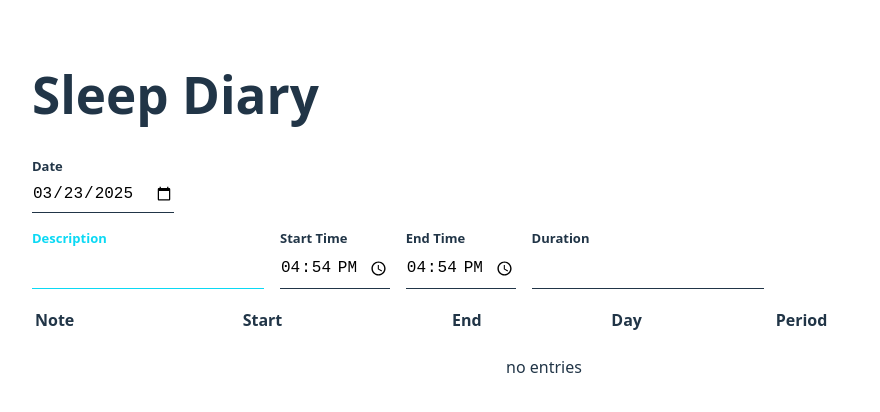
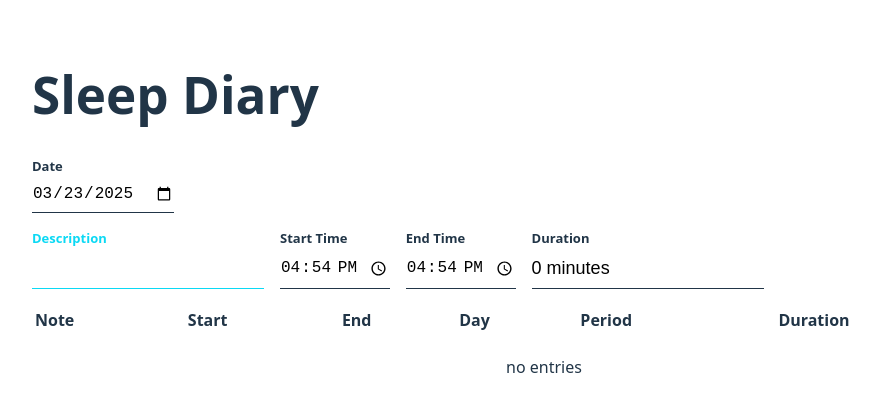
Before and after one commit to greg-a/sleep_diary, a React (Vite) app: page / in a window 1280 px wide. Shown: the top 412 px of the page, without its empty margins (96-976 px from the left). Built offline with nearby package versions, Linux system fonts and the light colour scheme.

Commit message:
fix date change changing previous entry date

```diff
--- a/src/pages/diary/Diary.tsx
+++ b/src/pages/diary/Diary.tsx
@@ -37,7 +37,7 @@ function formatTime(d: Date) {
   return `${hour}:${minute}`;
 }
 
-const getDuration = (start: Date, end: Date | undefined) => {
+export const getDuration = (start: Date, end: Date | undefined) => {
   const durationStr = [];
   if (!end) {
     return "";
@@ -56,7 +56,7 @@ const getDuration = (start: Date, end: Date | undefined) => {
   if (minutes > 0) {
     durationStr.push(`${minutes} minutes`);
   }
-  return durationStr.join(" ");
+  return durationStr.length > 0 ? durationStr.join(" ") : "0 minutes";
 };
 
 export const Diary = () => {
@@ -97,11 +97,11 @@ export const Diary = () => {
 
   const handleDateChange = (e: React.ChangeEvent<HTMLInputElement>) => {
     const newDate = new Date(e.target.value);
-    const newStart = newEntry.startTime;
+    const newStart = new Date(newEntry.startTime);
     newStart.setFullYear(newDate.getFullYear());
     newStart.setMonth(newDate.getMonth());
-    newStart.setDate(newDate.getDate());
-    const newEnd = newEntry.endTime ?? newEntry.startTime;
+    newStart.setDate(newDate.getDate() + 1);
+    const newEnd = new Date(newEntry.endTime ?? newEntry.startTime);
     newEnd.setFullYear(newDate.getFullYear());
     newEnd.setMonth(newDate.getMonth());
     newEnd.setDate(newDate.getDate() + 1);
--- a/src/pages/diary/entry/EntryList.tsx
+++ b/src/pages/diary/entry/EntryList.tsx
@@ -1,6 +1,7 @@
 import DeleteIcon from "../../../assets/delete-svgrepo-com.svg";
 import { Table } from "../../../components/table/Table";
 import { deleteEntry } from "../../../db/entries";
+import { getDuration } from "../Diary";
 
 export interface Entry {
   startTime: Date;
@@ -50,10 +51,17 @@ export const EntryList = ({ entries, onDelete }: Props) => {
             entry.startTime.toLocaleString([], { dayPeriod: "long" }),
         },
         {
+          header: "Duration",
+          field: "duration",
+          body: (entry: Entry) => getDuration(entry.startTime, entry.endTime),
+        },
+        {
           header: "",
           field: "",
           body: (entry: Entry) => (
-            <button onClick={() => handleDelete(entry.id)}>Delete</button>
+            <button onClick={() => handleDelete(entry.id)}>
+              <img src={DeleteIcon} height={18} width={18} />
+            </button>
           ),
         },
       ]}
```
